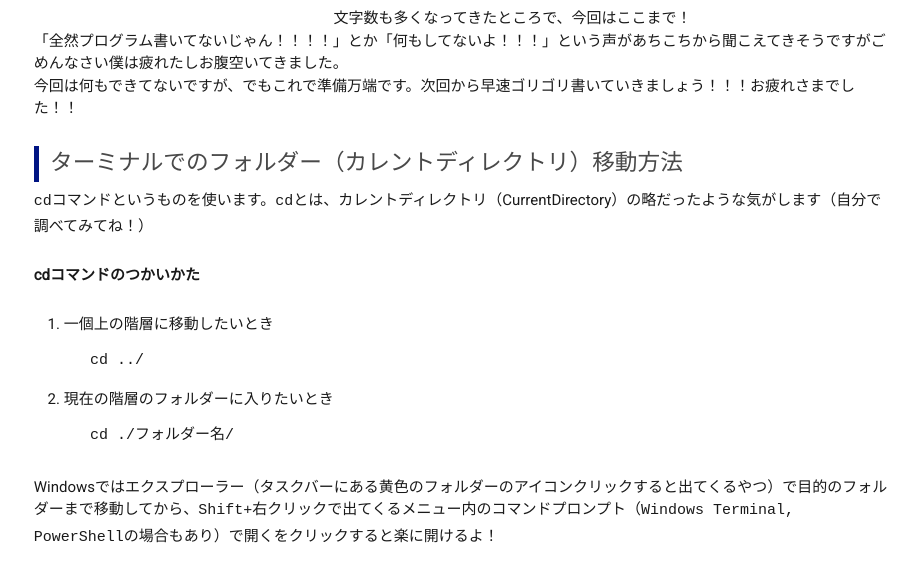
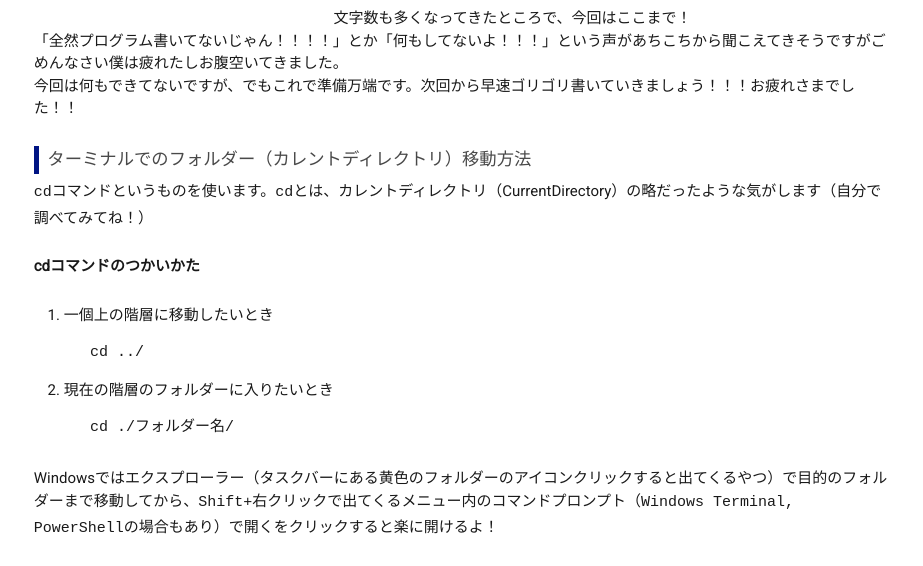
Before and after one commit to kazuki19992/Vane11ope_TechKazu_blog, a Gatsby site: page /001_maker/ in a window 1280 px wide. Shown: the part 8175-8741 px from the top of the page, without its empty margins (178-1101 px from the left). Built offline with nearby package versions, Linux system fonts and the light colour scheme; Gatsby itself is replaced by a stand-in of ours; some packages are replaced by stand-ins of ours.

Commit message:
デザイン修正

```diff
--- a/src/utils/common.css
+++ b/src/utils/common.css
@@ -50,7 +50,7 @@ h5 {
 
 h6 {
     font-family: 'Roboto', sans-serif;
-    font-size: 17pt;
+    font-size: 13pt;
     padding: 0.25em 0.5em;/*上下 左右の余白*/
     color: #494949;/*文字色*/
     background: transparent;/*背景透明に*/
```
